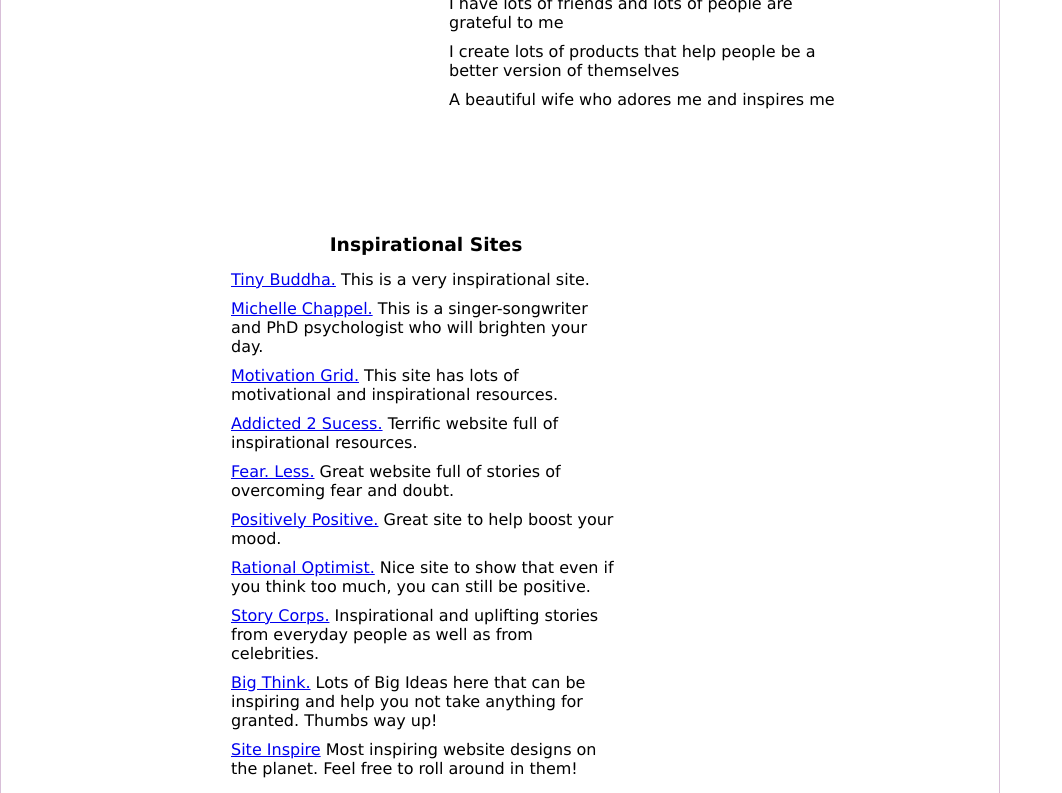
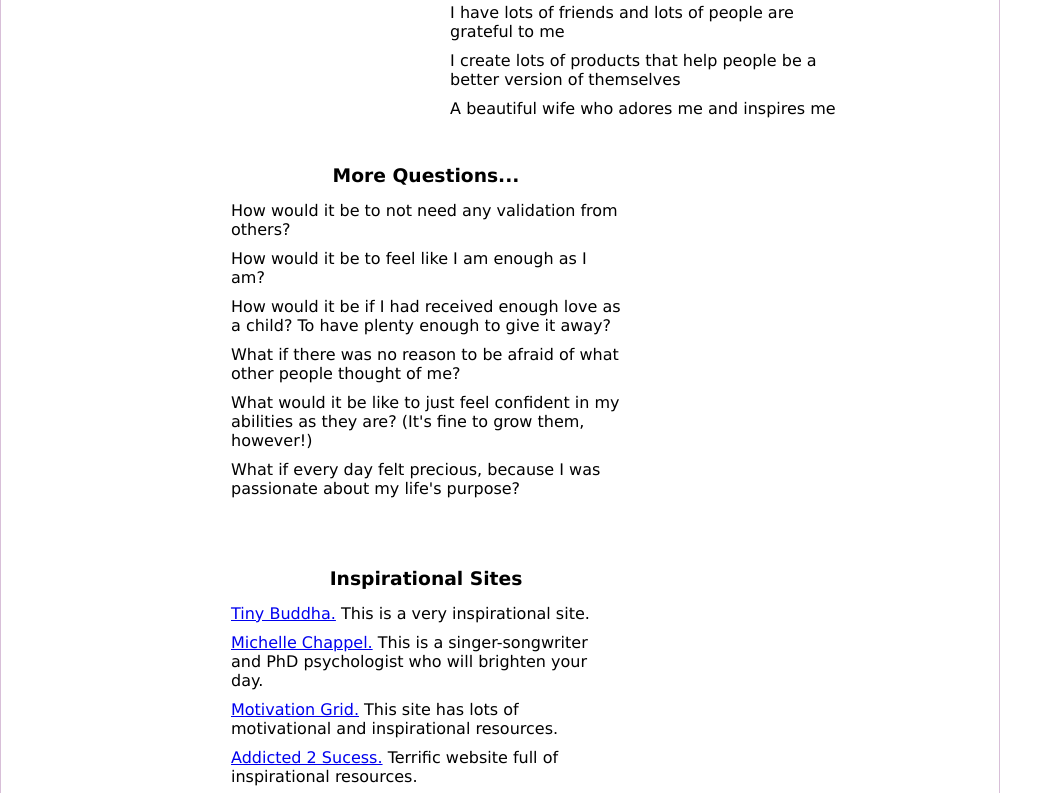
Before and after one commit to deepbsd/motivation, a plain HTML site: page index.html in a window 1280 px wide. Shown: the part 690-1483 px from the top of the page, without its empty margins (0-1062 px from the left). Drawn offline with Linux system fonts and the light colour scheme.

Commit message:
added more questions

```diff
--- a/css/style.css
+++ b/css/style.css
@@ -46,17 +46,23 @@ li {
 
 .questions-wrap {
 	position: relative;
+	left: -36px;
 	bottom: 160px;
-	left: -36px;
+}
+
+.morequestions-wrap {
+	position: relative;
+	left: 200px;
+	top: 130px;
 }
 
 .visualize-wrap {
 	position: relative;
-	left: 418px;
+	left: -36px;
 	bottom: 250px;
 }
 
-.questions-wrap, .visualize-wrap, .sites {
+.questions-wrap, .morequestions-wrap, .visualize-wrap, .sites {
 	padding: 20px 30px;
 }
 
@@ -67,7 +73,7 @@ li {
 .sites {
     position: relative;
     left: 200px;
-    bottom: 250px;
+    top: 75px;
 }
 
 .wrapper {
--- a/index.html
+++ b/index.html
@@ -26,6 +26,18 @@
                 <li>How can I focus completely on abundance and prosperity today?</li>
             </ul>
         </div>
+
+	<div class="box morequestions-wrap">
+            <h3>More Questions...</h3>
+	    <ul>
+                <li>How would it be to not need any validation from others?</li>
+                <li>How would it be to feel like I am enough as I am?</li>
+                <li>How would it be if I had received enough love as a child?  To have plenty enough to give it away?</li>
+                <li>What if there was no reason to be afraid of what other people thought of me?</li>
+                <li>What would it be like to just feel confident in my abilities as they are? (It's fine to grow them, however!)</li>
+                <li>What if every day felt precious, because I was passionate about my life's purpose?</li>
+	    </ul>
+	</div>
 
         <div class="box visualize-wrap">
             <h3>Visualize</h3>
```
